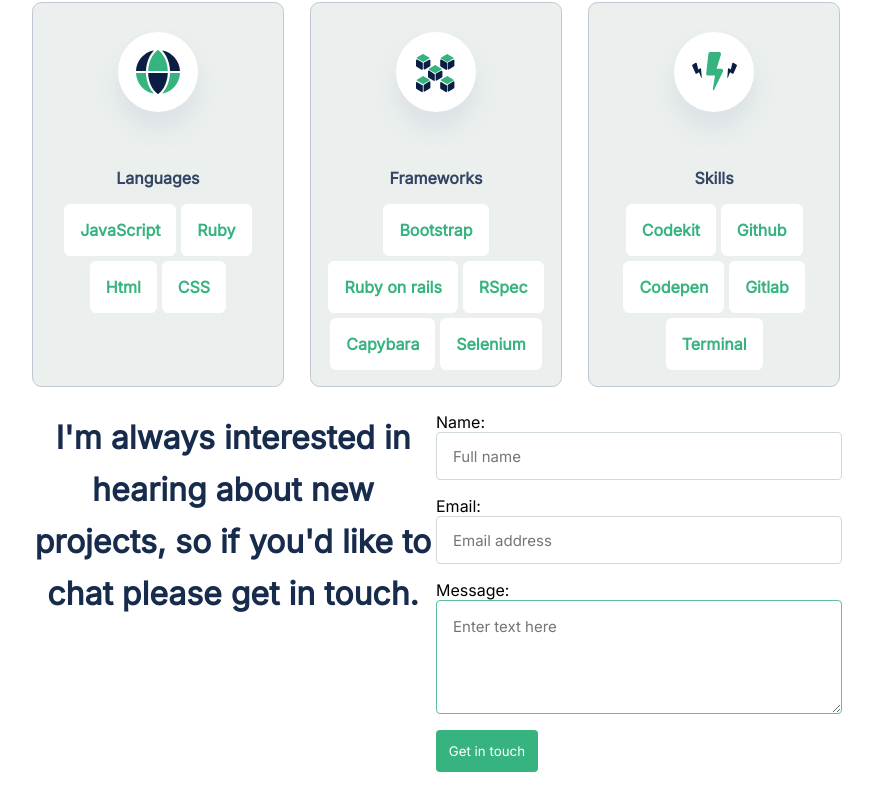
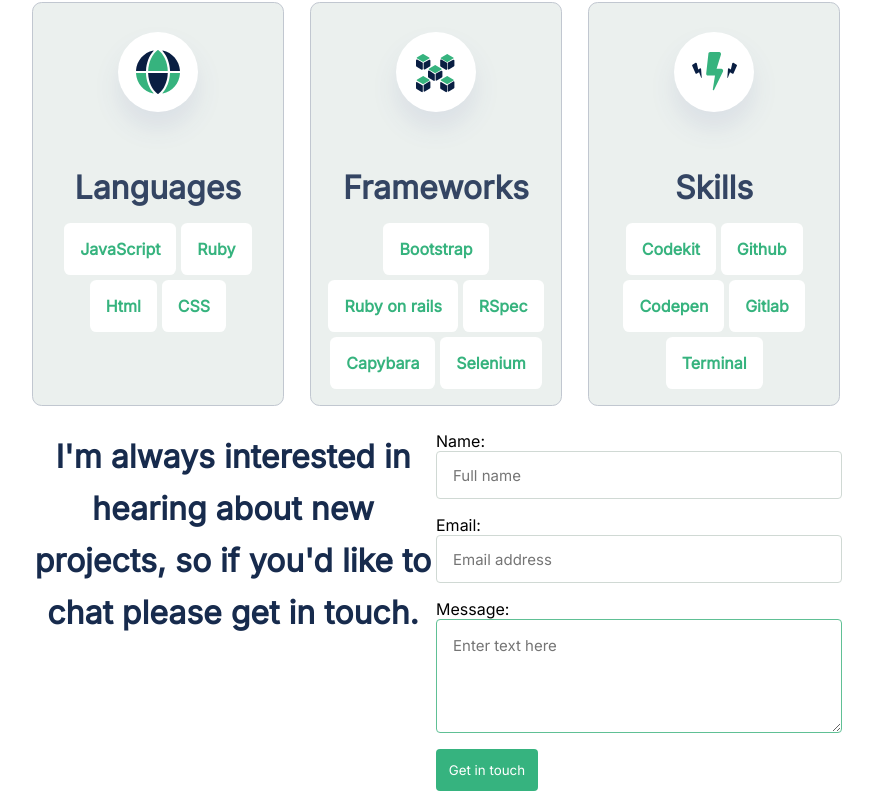
Before and after one commit to MarcoOquendoC/portfolio-bootstrap, a plain HTML site: page index.html in a window 1280 px wide. Shown: the part 1913-2711 px from the top of the page, without its empty margins (204-1077 px from the left). Drawn offline with Linux system fonts and the light colour scheme.

Commit message:
font size

```diff
--- a/index.html
+++ b/index.html
@@ -168,7 +168,7 @@
       <div class="about-grid">
         <article class="about-card">
           <img src="images/languages.svg" alt="languages-icon">
-          <h2>Languages</h2>
+          <h3>Languages</h3>
           <ul class="tags">
             <li>JavaScript</li>
             <li>Ruby</li>
@@ -178,7 +178,7 @@
         </article>
         <article class="about-card">
           <img src="images/frameworks.svg" alt="frameworks-icon">
-          <h2>Frameworks</h2>
+          <h3>Frameworks</h3>
           <ul class="tags">
             <li>Bootstrap</li>
             <li>Ruby on rails</li>
@@ -189,7 +189,7 @@
         </article>
         <article class="about-card">
           <img src="images/skills.svg" alt="skills-icon">
-          <h2>Skills</h2>
+          <h3>Skills</h3>
           <ul class="tags">
             <li>Codekit</li>
             <li>Github</li>
--- a/styles.css
+++ b/styles.css
@@ -239,10 +239,10 @@
   background-color: #ebf0ee;
 }
 
-.about-card h2 {
+.about-card h3 {
   padding-top: 1rem;
   font-weight: 600;
-  font-size: 1rem;
+  font-size: 2rem;
   text-align: center;
   color: #344563;
 }
```
